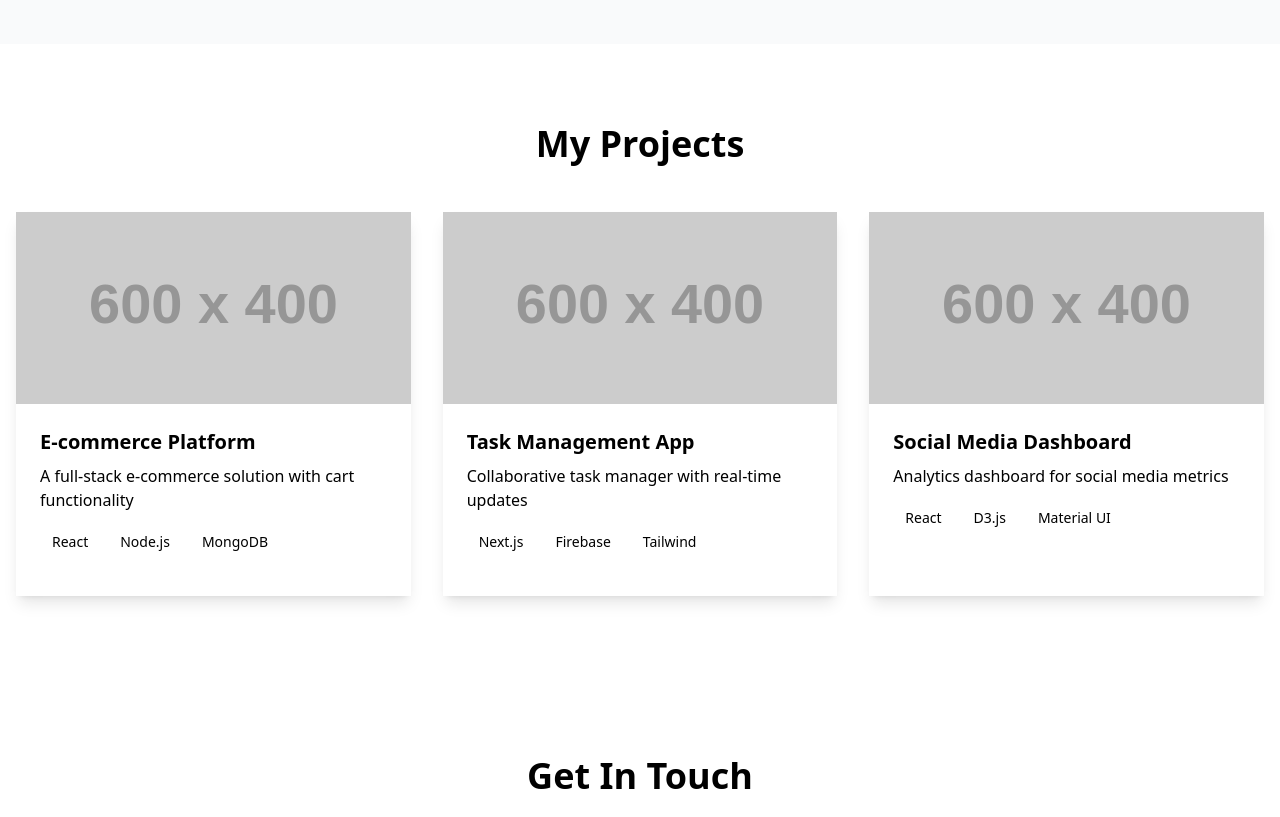
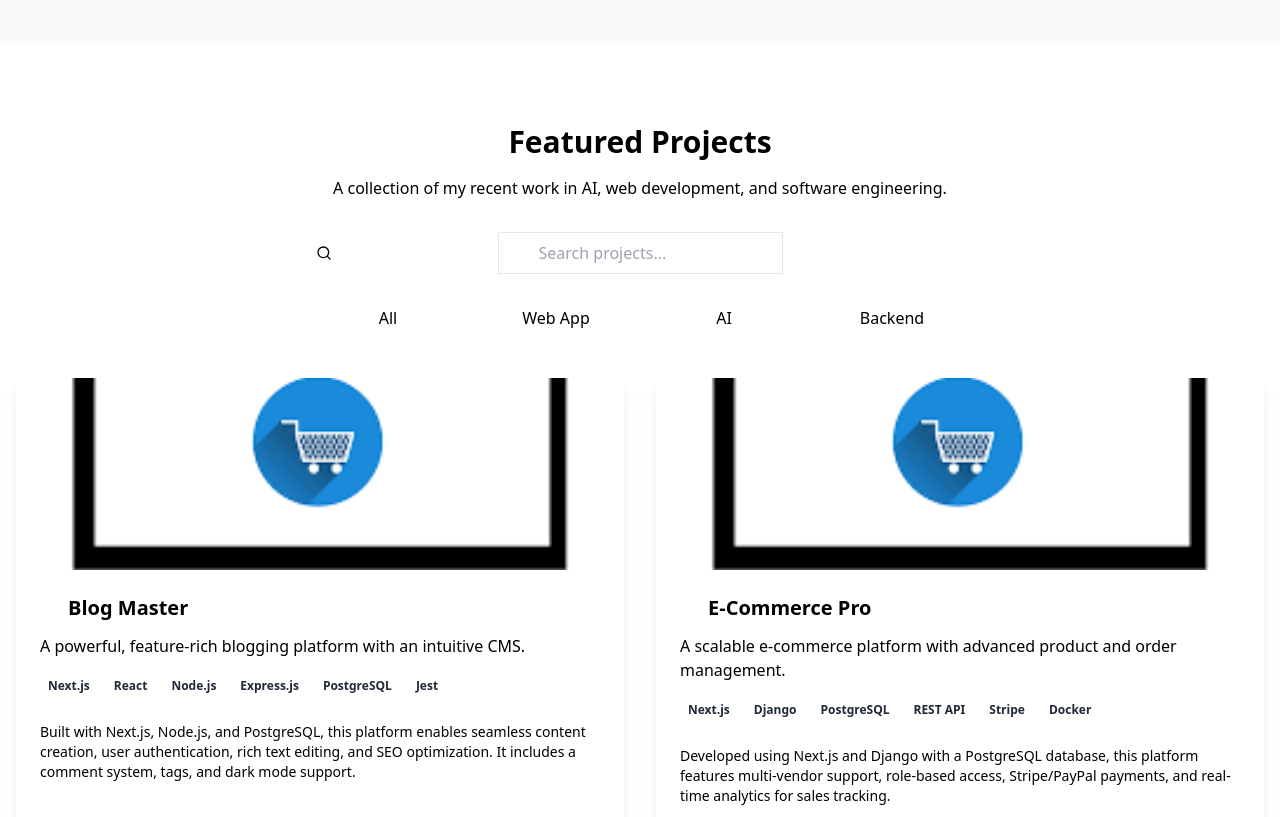
Before and after one commit to P-Rwirangira/portfolio, a Next.js app: page / in a window 1280 px wide. Shown: the part 1980-2797 px from the top of the page. Built offline with nearby package versions, Linux system fonts and the light colour scheme.

Commit message:
feat: projects

```diff
--- a/src/components/Projects.tsx
+++ b/src/components/Projects.tsx
@@ -1,37 +1,191 @@
-const Projects = ({ projects }: { projects: { id: number; title: string; description: string; tech: string[]; previewUrl: string; category: string }[] }) => (
-  <section className="py-20 bg-background">
-    <div className="container mx-auto px-4">
-      <h2 className="section-title">My Projects</h2>
-      <div className="grid grid-cols-1 md:grid-cols-2 lg:grid-cols-3 gap-8">
-        {projects.map((project) => (
-          <div
-            key={project.id}
-            className="card"
+import React, { useState } from 'react';
+import { motion } from 'framer-motion';
+import { MessageSquare, Globe, Calendar, Brain, ExternalLink, Github, Search } from 'lucide-react';
+import { Card, CardContent, CardFooter } from './ui/Card';
+import Button from './ui/Button';
+import { Badge } from './ui/Badge';
+import { Input } from './ui/Input';
+import { Tabs, TabsList, TabsTrigger, TabsContent } from './ui/Tabs';
+
+const sampleProjects = [
+  {
+    "id": 1,
+    "title": "Blog Master",
+    "description": "A powerful, feature-rich blogging platform with an intuitive CMS.",
+    "longDescription": "Built with Next.js, Node.js, and PostgreSQL, this platform enables seamless content creation, user authentication, rich text editing, and SEO optimization. It includes a comment system, tags, and dark mode support.",
+    "tech": ["Next.js", "React", "Node.js", "Express.js", "PostgreSQL", "Jest"],
+    "category": "Web App",
+    "previewUrl": "/media/images.png",
+    "githubUrl": "#",
+    "liveUrl": "#",
+    "icon": "Edit"
+  },
+  {
+    "id": 2,
+    "title": "E-Commerce Pro",
+    "description": "A scalable e-commerce platform with advanced product and order management.",
+    "longDescription": "Developed using Next.js and Django with a PostgreSQL database, this platform features multi-vendor support, role-based access, Stripe/PayPal payments, and real-time analytics for sales tracking.",
+    "tech": ["Next.js", "Django", "PostgreSQL", "REST API", "Stripe", "Docker"],
+    "category": "Web App",
+    "previewUrl": "/media/images.png",
+    "githubUrl": "#",
+    "liveUrl": "#",
+    "icon": "ShoppingCart"
+  },
+  {
+    "id": 3,
+    "title": "AI Chat Web App (Mastra AI)",
+    "description": "An AI-powered chat application integrating Mastra AI for natural language processing.",
+    "longDescription": "This project leverages FastAPI and WebSockets to enable real-time AI-driven conversations. Features include multi-user chat rooms, context-aware responses, and user sentiment analysis.",
+    "tech": ["React", "FastAPI", "PostgreSQL", "WebSockets", "Mastra AI"],
+    "category": "AI",
+    "previewUrl": "/media/images.png",
+    "githubUrl": "#",
+    "liveUrl": "#",
+    "icon": "MessageSquare"
+  },
+
+  {
+    "id": 4,
+    "title": "Task Manager API",
+    "description": "A RESTful API for task management with user authentication.",
+    "longDescription": "Developed with Node.js and Express.js, this API provides CRUD operations, JWT-based authentication, and a PostgreSQL database for persistent task storage. Ideal for integration with frontend apps.",
+    "tech": ["Node.js", "Express.js", "PostgreSQL", "JWT", "Swagger"],
+    "category": "Backend",
+    "previewUrl": "/media/images.png",
+    "githubUrl": "#",
+    "liveUrl": "#",
+    "icon": "CheckCircle"
+  }
+]
+
+const ProjectCard = ({ project }: { project: any }) => {
+  const [isHovered, setIsHovered] = useState(false);
+
+  return (
+    <motion.div
+      initial={{ opacity: 0, y: 20 }}
+      animate={{ opacity: 1, y: 0 }}
+      transition={{ duration: 0.5 }}
+      className="h-full"
+      onMouseEnter={() => setIsHovered(true)}
+      onMouseLeave={() => setIsHovered(false)}
     >
+      <Card className="overflow-hidden h-full hover:shadow-xl transition-shadow duration-300">
+        <div className="relative">
           <img
             src={project.previewUrl}
             alt={project.title}
             className="w-full h-48 object-cover"
           />
-            <div className="p-6">
-              <h3 className="text-xl font-semibold mb-2 text-primary">{project.title}</h3>
-              <p className="text-primary mb-4">{project.description}</p>
-              <div className="flex flex-wrap gap-2 mb-4">
-                {project.tech.map((tech, index) => (
-                  <span
-                    key={index}
-                    className="bg-secondary text-accent text-sm px-3 py-1 rounded-full"
+          <motion.div
+            className="absolute inset-0 bg-black/60 flex items-center justify-center opacity-0 transition-opacity duration-300"
+            animate={{ opacity: isHovered ? 1 : 0 }}
           >
+            <div className="flex gap-4">
+              <Button size="sm" variant="outline" className="bg-white/10 backdrop-blur-sm">
+                <Github className="w-4 h-4 mr-2" />
+                Code
+              </Button>
+              <Button size="sm" variant="outline" className="bg-white/10 backdrop-blur-sm">
+                <ExternalLink className="w-4 h-4 mr-2" />
+                Preview
+              </Button>
+            </div>
+          </motion.div>
+        </div>
+        <CardContent className="p-6">
+          <div className="flex items-center gap-2 mb-3">
+            <project.icon className="w-5 h-5 text-primary" />
+            <h3 className="text-xl font-semibold text-primary">{project.title}</h3>
+          </div>
+          <p className="text-muted-foreground mb-4">{project.description}</p>
+          <div className="flex flex-wrap gap-2">
+            {project.tech.map((tech: string, index: number) => (
+              <Badge key={index} variant="secondary" className="bg-secondary/50">
                 {tech}
-                  </span>
+              </Badge>
             ))}
           </div>
+        </CardContent>
+        <CardFooter className="p-6 pt-0">
+          <p className="text-sm text-muted-foreground">
+            {project.longDescription}
+          </p>
+        </CardFooter>
+      </Card>
+    </motion.div>
+  );
+};
+
+export default function Projects() {
+  const [selectedCategory, setSelectedCategory] = useState("all");
+  const [searchQuery, setSearchQuery] = useState("");
+
+  const filteredProjects = sampleProjects.filter((project: any) => {
+    const matchesCategory = selectedCategory === "all" || project.category === selectedCategory;
+    const matchesSearch = project.title.toLowerCase().includes(searchQuery.toLowerCase()) ||
+                         project.description.toLowerCase().includes(searchQuery.toLowerCase());
+    return matchesCategory && matchesSearch;
+  });
+
+  const categories = ["all", ...new Set(sampleProjects.map((p: any) => p.category))];
+
+  return (
+    <section className="py-20 bg-background">
+      <div className="container mx-auto px-4">
+        <motion.div
+          className="max-w-2xl mx-auto text-center mb-12"
+          initial={{ opacity: 0, y: -20 }}
+          animate={{ opacity: 1, y: 0 }}
+          transition={{ duration: 0.5 }}
+        >
+          <h2 className="text-3xl font-bold mb-4">Featured Projects</h2>
+          <p className="text-muted-foreground mb-8">
+            A collection of my recent work in AI, web development, and software engineering.
+          </p>
+
+          <div className="flex gap-4 mb-8">
+            <div className="relative flex-1">
+              <Search className="absolute left-3 top-1/2 transform -translate-y-1/2 text-muted-foreground w-4 h-4" />
+              <Input
+                type="text"
+                placeholder="Search projects..."
+                className="pl-10"
+                value={searchQuery}
+                onChange={(e) => setSearchQuery(e.target.value)}
+              />
             </div>
           </div>
+
+          <Tabs onValueChange={setSelectedCategory}>
+            <TabsList className="grid grid-cols-4 w-full">
+              {categories.map((category: string) => (
+                <TabsTrigger key={category} className="capitalize" onClick={() => setSelectedCategory(category)}>
+                  {category}
+                </TabsTrigger>
               ))}
-      </div>
+            </TabsList>
+          </Tabs>
+        </motion.div>
+
+        <motion.div
+          className="grid grid-cols-1 md:grid-cols-2 lg:grid-cols-2 gap-8"
+          layout
+        >
+          {filteredProjects.map((project: any, index: number) => (
+            <motion.div
+              key={project.id}
+              initial={{ opacity: 0, y: 20 }}
+              animate={{ opacity: 1, y: 0 }}
+              transition={{ duration: 0.5, delay: index * 0.1 }}
+              layout
+            >
+              <ProjectCard project={project} />
+            </motion.div>
+          ))}
+        </motion.div>
       </div>
     </section>
   );
-
-export default Projects;
+}
--- /dev/null
+++ b/src/components/ui/Badge.tsx
@@ -0,0 +1,16 @@
+import React from 'react';
+
+interface BadgeProps {
+  className?: string;
+  variant?: 'primary' | 'secondary';
+  children: React.ReactNode;
+}
+
+export const Badge: React.FC<BadgeProps> = ({ className, variant = 'primary', children }) => {
+  const variantClass = variant === 'primary' ? 'bg-primary text-white' : 'bg-secondary text-gray-800';
+  return (
+    <span className={`inline-block px-2 py-1 text-xs font-semibold rounded-full ${variantClass} ${className}`}>
+      {children}
+    </span>
+  );
+};
--- a/src/components/ui/Button.tsx
+++ b/src/components/ui/Button.tsx
@@ -2,13 +2,14 @@ import React from 'react';
 
 interface ButtonProps {
   variant?: 'outline' | 'contained';
+  size?: 'sm' | 'md' | 'lg';
   asChild?: boolean;
   className?: string;
   children: React.ReactNode;
 }
 
-const Button: React.FC<ButtonProps> = ({ variant = 'contained', asChild = false, className = '', children }) => {
-  const buttonClass = `btn ${variant === 'outline' ? 'btn-outline' : 'btn-contained'} ${className}`;
+const Button: React.FC<ButtonProps> = ({ variant = 'contained', size = 'md', asChild = false, className = '', children }) => {
+  const buttonClass = `btn ${variant === 'outline' ? 'btn-outline' : 'btn-contained'} ${size === 'sm' ? 'btn-sm' : size === 'lg' ? 'btn-lg' : 'btn-md'} ${className}`;
 
   return (
     <button className={buttonClass}>
--- /dev/null
+++ b/src/components/ui/Card.tsx
@@ -0,0 +1,40 @@
+import React, { ReactNode } from 'react';
+
+interface CardProps {
+  children: ReactNode;
+  className?: string;
+}
+
+interface CardContentProps {
+  children: ReactNode;
+  className?: string;
+}
+
+interface CardFooterProps {
+  children: ReactNode;
+  className?: string;
+}
+
+export function Card({ children, className }: CardProps) {
+  return (
+    <div className={`card ${className}`}>
+      {children}
+    </div>
+  );
+}
+
+export function CardContent({ children, className }: CardContentProps) {
+  return (
+    <div className={`card-content ${className}`}>
+      {children}
+    </div>
+  );
+}
+
+export function CardFooter({ children, className }: CardFooterProps) {
+  return (
+    <div className={`card-footer ${className}`}>
+      {children}
+    </div>
+  );
+}
--- /dev/null
+++ b/src/components/ui/Input.tsx
@@ -0,0 +1,14 @@
+import React from 'react';
+
+interface InputProps extends React.InputHTMLAttributes<HTMLInputElement> {
+  className?: string;
+}
+
+export const Input: React.FC<InputProps> = ({ className, ...props }) => {
+  return (
+    <input
+      className={`border rounded-md px-3 py-2 focus:outline-none focus:ring-2 focus:ring-primary ${className}`}
+      {...props}
+    />
+  );
+};
--- /dev/null
+++ b/src/components/ui/Tabs.tsx
@@ -0,0 +1,54 @@
+import React, { ReactNode, Dispatch, SetStateAction } from 'react';
+
+interface TabsProps {
+  children: ReactNode;
+  onValueChange: Dispatch<SetStateAction<string>>;
+}
+
+interface TabsListProps {
+  children: ReactNode;
+  className: string;
+}
+
+interface TabsTriggerProps {
+  children: string;
+  key: string;
+  className: string;
+  onClick: () => void;
+}
+
+interface TabsContentProps {
+  children: ReactNode;
+}
+
+export function Tabs({ children, onValueChange }: TabsProps) {
+  return (
+    <div className="tabs">
+      {children}
+    </div>
+  );
+}
+
+export function TabsList({ children, className }: TabsListProps) {
+  return (
+    <div className={`tabs-list ${className}`}>
+      {children}
+    </div>
+  );
+}
+
+export function TabsTrigger({ children, key, className, onClick }: TabsTriggerProps) {
+  return (
+    <div className={`tabs-trigger ${className}`} key={key} onClick={onClick}>
+      {children}
+    </div>
+  );
+}
+
+export function TabsContent({ children }: TabsContentProps) {
+  return (
+    <div className="tabs-content">
+      {children}
+    </div>
+  );
+}
```
Also changed, not shown: public/media/images.png (added). Lines whose indentation alone changed are shown as unchanged.
